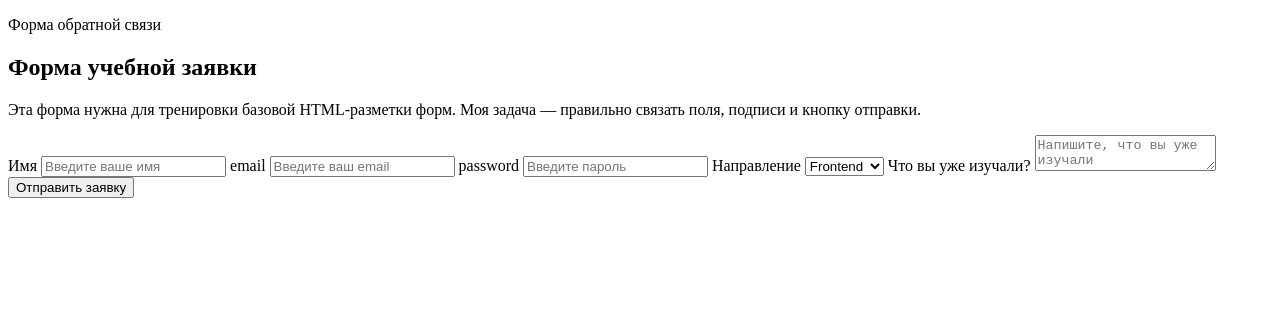
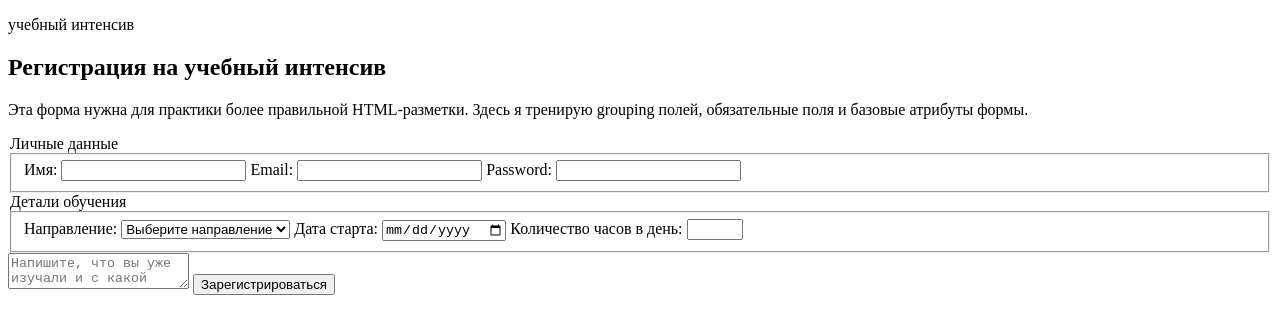
Before and after one commit to SvgNik/html-roadmap-start, a website: page index.html in a window 1280 px wide. Drawn offline with Linux system fonts and the light colour scheme.

Commit message:
block 7: form structure and attributes

```diff
--- a/index.html
+++ b/index.html
@@ -3,62 +3,80 @@
   <head>
     <meta charset="UTF-8" />
     <meta name="viewport" content="width=device-width, initial-scale=1.0" />
-    <title>Форма обратной связи</title>
+    <title>учебный интенсив</title>
   </head>
   <body>
     <header>
-      <p>Форма обратной связи</p>
+      <p>учебный интенсив</p>
     </header>
 
     <main>
       <section>
-        <h1>Форма учебной заявки</h1>
+        <h1>Регистрация на учебный интенсив</h1>
         <p>
-          Эта форма нужна для тренировки базовой HTML-разметки форм. Моя задача
-          — правильно связать поля, подписи и кнопку отправки.
+          Эта форма нужна для практики более правильной HTML-разметки. Здесь я
+          тренирую grouping полей, обязательные поля и базовые атрибуты формы.
         </p>
       </section>
 
-      <form action="">
-        <label for="name">Имя</label>
+      <legend>Личные данные</legend>
+      <form action="#">
+        <fieldset>
+          <label for="name">Имя:</label>
           <input
-          type="text"
+            type="name"
             id="name"
             name="name"
-          placeholder="Введите ваше имя"
+            required
+            autocomplete="name"
           />
-
-        <label for="email">email</label>
+          <label for="email">Email:</label>
           <input
             type="email"
             id="email"
             name="email"
-          placeholder="Введите ваш email"
+            required
+            autocomplete="email"
           />
-
-        <label for="password">password</label>
+          <label for="password">Password:</label>
           <input
             type="password"
             id="password"
             name="password"
-          placeholder="Введите пароль"
+            required
+            autocomplete="new-password"
           />
+        </fieldset>
 
-        <label for="direction">Направление</label>
-        <select name="direction" id="direction" title="Выбор">
+        <legend>Детали обучения</legend>
+        <fieldset>
+          <label for="direction">Направление:</label>
+          <select name="direction" id="direction">
+            <option value="" selected disabled>Выберите направление</option>
             <option value="frontend">Frontend</option>
             <option value="fullstack">Fullstack</option>
-          <option value="UI Basics">UI Basics</option>
+            <option value="ui-basics">UI Basics</option>
           </select>
 
-        <label for="learning-background">Что вы уже изучали?</label>
+          <label for="date-start">Дата старта:</label>
+          <input type="date" id="date-start" name="date-start" />
+          <label for="hours-per-day">Количество часов в день:</label>
+          <input
+            type="number"
+            id="hours-per-day"
+            name="hours-per-day"
+            min="1"
+            max="12"
+          />
+        </fieldset>
+
         <textarea
-          name="learning-background"
-          id="learning-background"
-          placeholder="Напишите, что вы уже изучали"
+          name="comment"
+          id="comment"
+          placeholder="Напишите, что вы уже изучали и с какой целью проходите обучение"
         ></textarea>
 
-        <button type="submit">Отправить заявку</button>
+        <button type="submit">Зарегистрироваться</button>
       </form>
     </main>
   </body>
```
Lines whose indentation alone changed are shown as unchanged.
